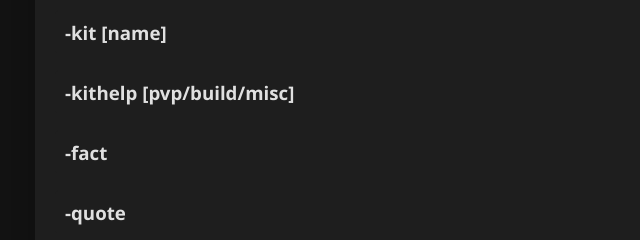
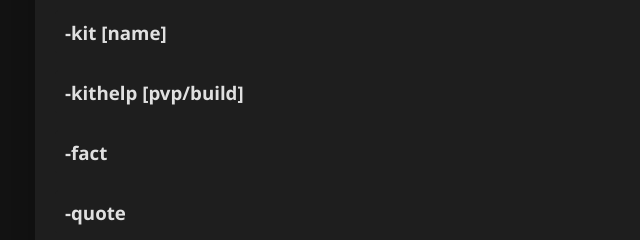
Before and after one commit to De8B8T/De8B8T.github.io, a plain HTML site: page help.html in a window 1280 px wide. Shown: the part 265-505 px from the top of the page, 205-845 px from the left. Drawn offline with Linux system fonts and the light colour scheme.

Commit message:
Update help.html

```diff
--- a/help.html
+++ b/help.html
@@ -29,7 +29,7 @@
         <p class="answer">Delivers a fast kit based on the specified name. Aliases available. <br><br> e.g. -kit pvp</p>
       </div>
       <div class="faq-item">
-        <h3 class="question">-kithelp [pvp/build/misc]</h3>
+        <h3 class="question">-kithelp [pvp/build]</h3>
          <div class="kit-details" style="display: none;">
             <h4>PVP Kits:</h4>
             <ul>
```
